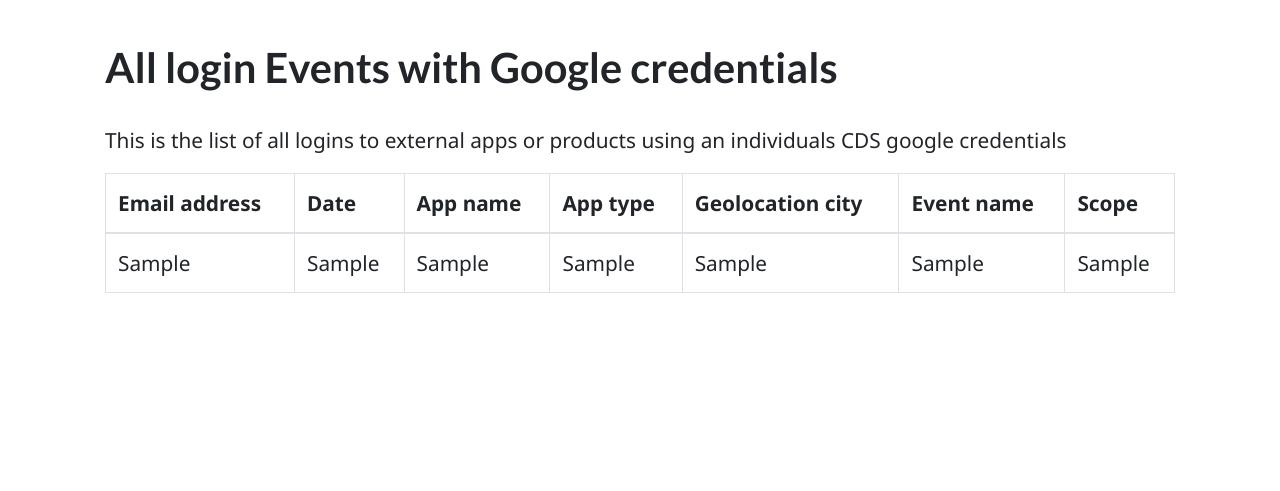
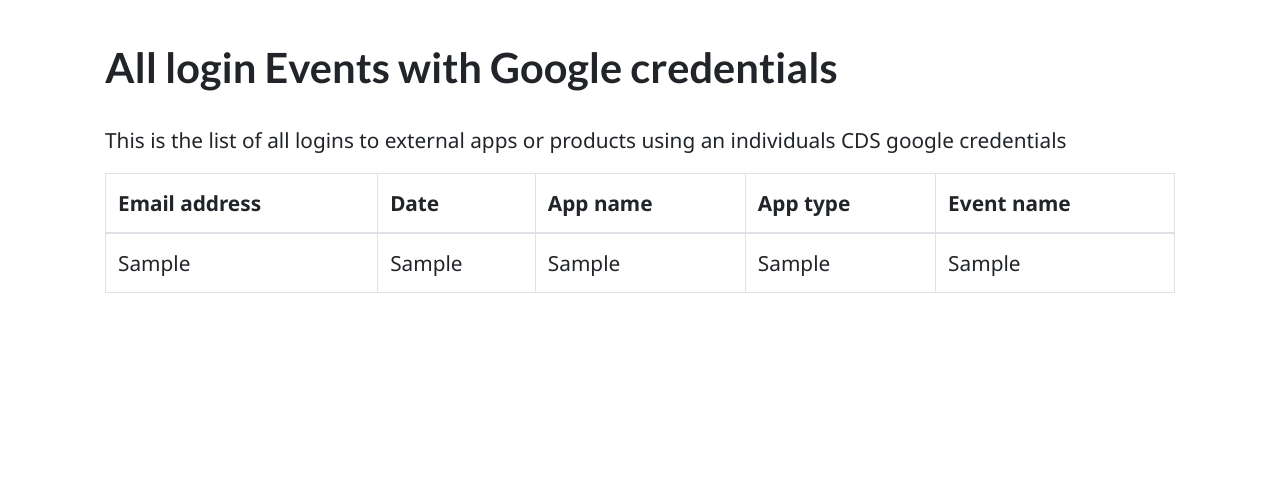
Before and after one commit to cds-snc/saas-procurement, a Django app: template saas_app/templates/administration/view_all_logs.html in a window 1280 px wide. Shown: the part 79-570 px from the top of the page. Run offline with Django 4.2, Linux system fonts and the light colour scheme; the template is opened without the code that fills it: most values are stand-ins (such as "Sample title", 1, 10 or a date in 2020); some libraries are stand-ins or nearby versions.

Commit message:
Adding no text wrapping to display data better

```diff
--- a/saas_app/templates/administration/view_all_logs.html
+++ b/saas_app/templates/administration/view_all_logs.html
@@ -9,16 +9,14 @@
     <h1>{% trans "All login Events with Google credentials" %}</h1>
       <p>{% trans "This is the list of all logins to external apps or products using an individuals CDS google credentials" %}</p>
     </table>
-        <table class="table table-hover table-bordered">
+        <table class="table table-hover table-bordered text-nowrap">
           <thead>
               <tr>
                 <th scope="col">{% trans "Email address" %}</th>
                 <th scope="col">{% trans "Date" %}</th>
                 <th scope="col">{% trans "App name" %}</th>
                 <th scope="col">{% trans "App type" %}</th>
-                <th scope="col">{% trans "Geolocation city" %}</th>
                 <th scope="col">{% trans "Event name" %}</th>
-                <th scope="col">{% trans "Scope" %}</th>
               <tbody class="table-group-divider"></tbody>
               </tr>
             </thead>
@@ -29,11 +27,9 @@
                 <td>{{row.4}}</td>
                 <td>{{row.17}}</td>
                 <td>{{row.18}}</td>
-                <td>{{row.22}}</td>
                 <td>{{row.15}}</td>
-                <td>{{row.20}}</td>
               </tr>
              {% endfor %}
           </tbody>
-    </table>
+    </table> </div>
 {% endblock %}
```
